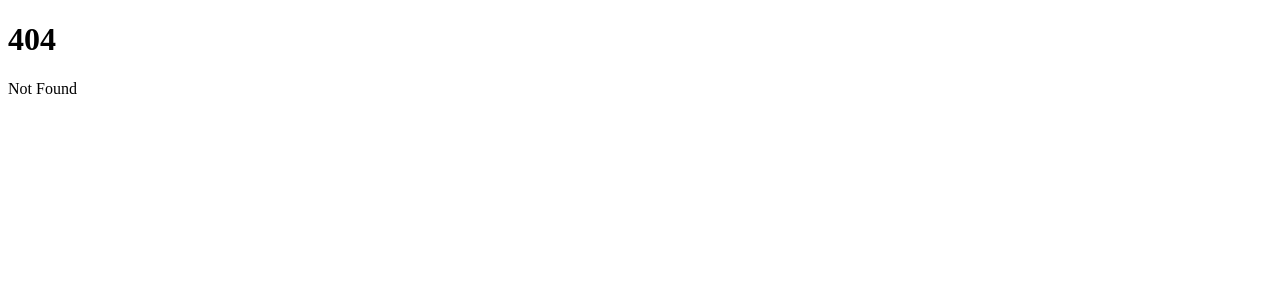
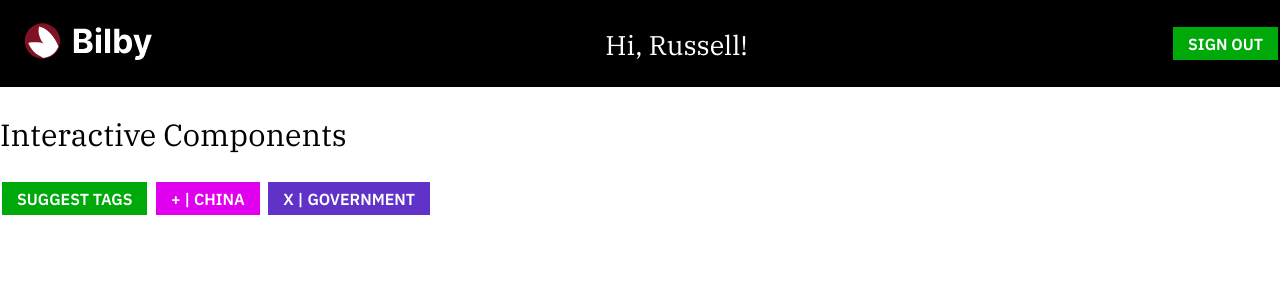
Before and after one commit to russellbits/tagger, a SvelteKit app: page /story in a window 1280 px wide. Before the commit this address had no page. Shown: the top 300 px of the page. Built offline with nearby package versions, Linux system fonts and the light colour scheme.

Commit message:
Styles: added route for viewing UI elements.

```diff
--- /dev/null
+++ b/src/routes/story/+page.svelte
@@ -0,0 +1,13 @@
+<script>
+	import '../../house.css';
+	import Header from '$lib/components/Header.svelte';
+	import Button from '$lib/components/Button.svelte';
+</script>
+
+<Header />
+
+<h2>Interactive Components</h2>
+
+<Button label={'Suggest Tags'} />
+<Button label={'+ | China'} type={'add'} />
+<Button label={'x | Government'} type={'remove'} />
```
